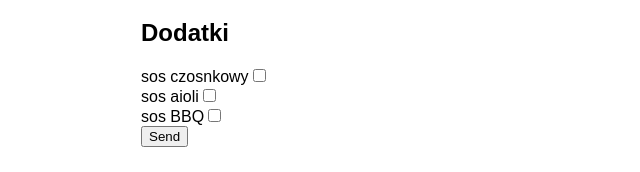
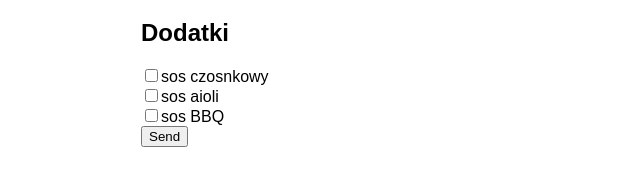
Before and after one commit to pasternakewa/pizza-form, a React (Create React App) app: page / in a window 1280 px wide. Shown: the part 294-466 px from the top of the page, without its empty margins (319-959 px from the left). Built offline with nearby package versions, Linux system fonts and the light colour scheme.

Commit message:
Change extras checkboxes displaying

```diff
--- a/src/components/Checkbox.js
+++ b/src/components/Checkbox.js
@@ -1,9 +1,9 @@
 import React from "react";
 
-const Checkbox = ({ label, isSelected, onChange }) => (
+const Checkbox = ({ label, id, onChange }) => (
   <div>
-    <label>{label}</label>
-    <input {...{ type: "checkbox", name: label, isSelected, onChange }} />
+    <input {...{ type: "checkbox", name: label, onChange, id }} />
+    <label htmlFor={id}>{label}</label>
   </div>
 );
 
--- a/src/components/Checkboxes.js
+++ b/src/components/Checkboxes.js
@@ -2,7 +2,7 @@ import React from "react";
 import Checkbox from "./Checkbox.js";
 
 const Checkboxes = ({ extras, onCheckboxChange }) =>
-  extras.map(({ value, id }) => (
+  extras.map(({ id, value }) => (
     <div>
       <Checkbox
         label={value}
--- a/src/components/Form.js
+++ b/src/components/Form.js
@@ -11,7 +11,7 @@ import RadioButton from "./RadioButton";
  *  age: string,
  *  sex: string
  *  deliveryTime: string
- *  additions: string[]
+ *  extras: string[]
  *  note: string
  * }
  */
@@ -123,7 +123,8 @@ const Form = () => {
       <h2>Dodatki</h2>
       <Checkboxes
         extras={extras}
-        onCheckboxChange={handleFormStateChange("extras")}
+        onChange={() => handleFormStateChange("extras")}
+        value={formState.extras}
       />
       <button type="submit">Send</button>
     </form>
```
